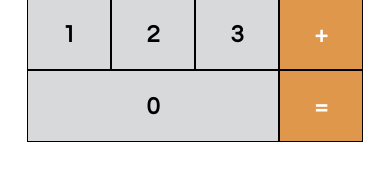
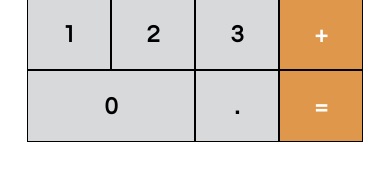
Before and after one commit to BasimAhmedKhan/Calculator, a plain HTML site: page index.html in a window 390 px wide. Shown: the part 302-482 px from the top of the page. Drawn offline with Linux system fonts and the light colour scheme.

```diff
--- a/index.html
+++ b/index.html
@@ -28,6 +28,7 @@
         <div class="btn center">3</div>
         <div class="btn orange center">+</div>
         <div class="btn zero-btn center">0</div>
+        <div class="btn center">.</div>
         <div class="btn orange center">=</div>
     </div>
 
--- a/styles.css
+++ b/styles.css
@@ -56,12 +56,8 @@
     color: white;
 }
 
-.c-btn{
+.c-btn, .zero-btn{
     width: 14rem;
-}
-
-.zero-btn{
-    width: 21rem;
 }
 
 @media only screen and (max-width: 500px) {
```
